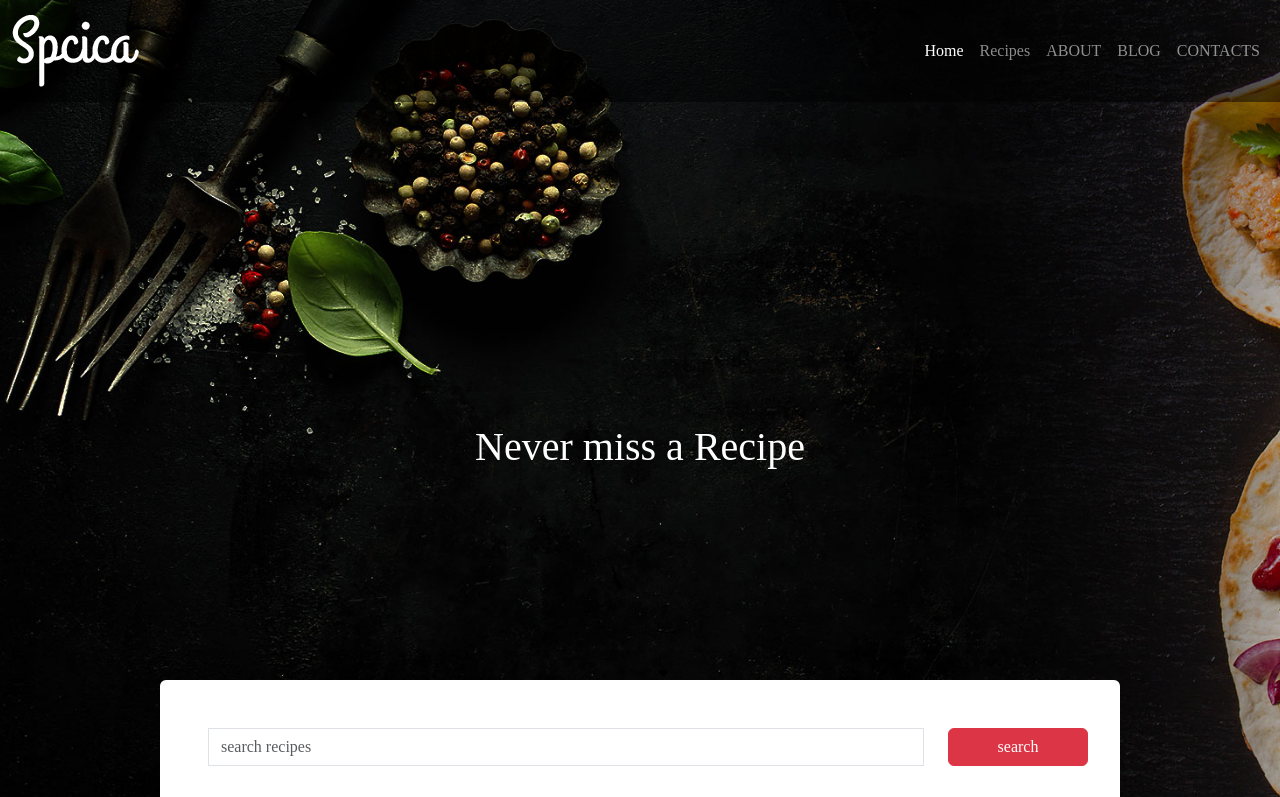
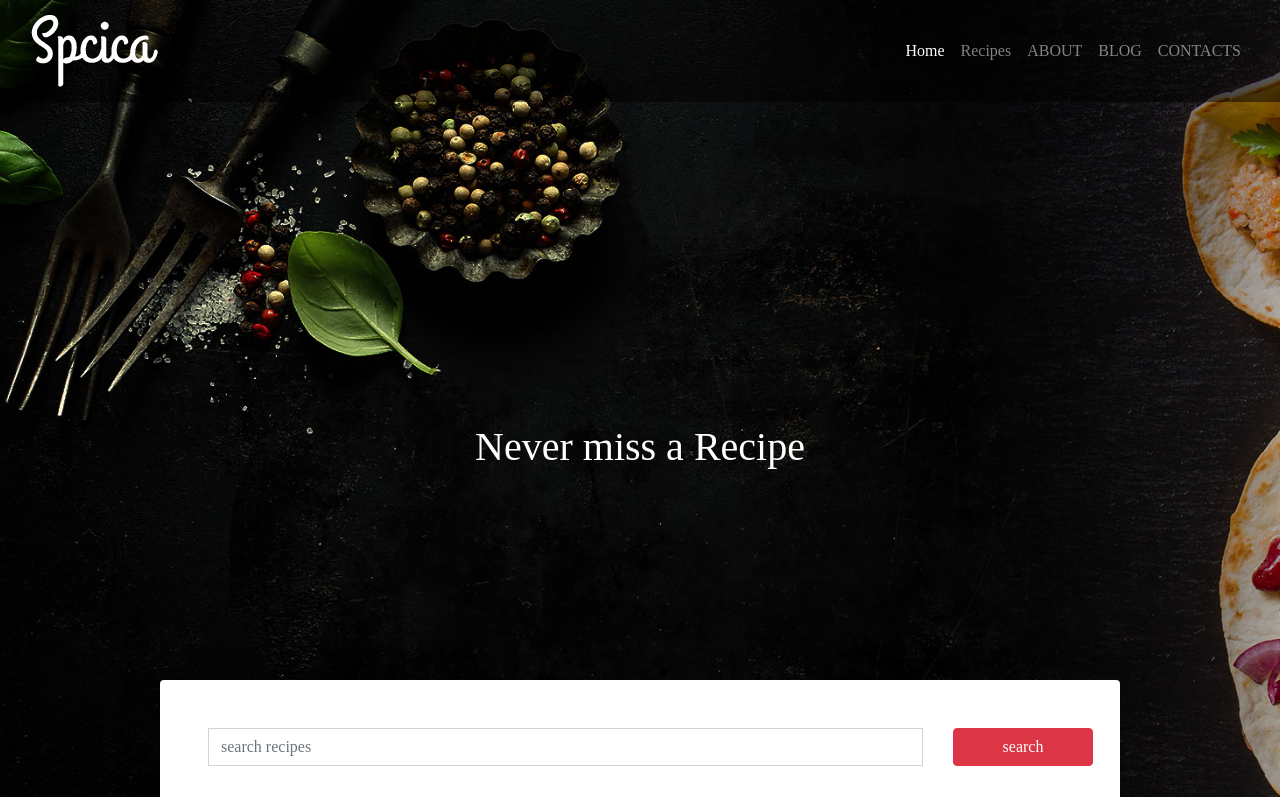
Before and after one commit to ga72/recipes, a plain HTML site: page index.html in a window 1280 px wide. Shown: the top 797 px of the page. Drawn offline with nearby package versions, Linux system fonts and the light colour scheme.

Commit message:
Add files via upload

```diff
--- a/index.html
+++ b/index.html
@@ -4,8 +4,9 @@
     <meta charset="UTF-8">
     <meta name="viewport" content="width=device-width, initial-scale=1.0">
     <link rel="stylesheet" href="css/css.css">
-    <link rel="stylesheet" href="bootstrap-5.3.1-dist/css/bootstrap.min.css">
-    <title>Recipes</title>
+    <link rel="stylesheet" href="https://cdn.jsdelivr.net/npm/bootstrap@4.4.1/dist/css/bootstrap.min.css" integrity="sha384-Vkoo8x4CGsO3+Hhxv8T/Q5PaXtkKtu6ug5TOeNV6gBiFeWPGFN9MuhOf23Q9Ifjh" crossorigin="anonymous">
+    <link rel="stylesheet" href="https://cdnjs.cloudflare.com/ajax/libs/font-awesome/6.0.0-beta3/css/all.min.css">
+    <link rel="stylesheet" href="path/to/font-awesome/css/all.min.css">    <title>Recipes</title>
 </head>
 <body>
 
```
